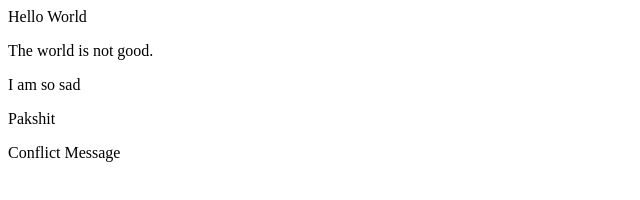
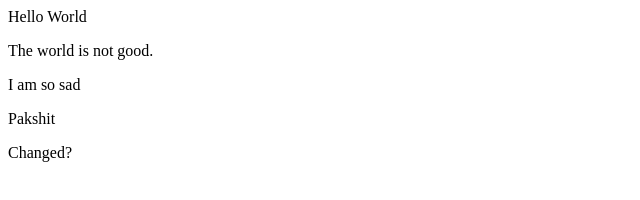
Before and after one commit to kaizuke21/github_test, a plain HTML site: page index.html in a window 1280 px wide. Shown: the full height of the page, 0-640 px from the left. Drawn offline with Linux system fonts and the light colour scheme.

Commit message:
Changed?

```diff
--- a/index.html
+++ b/index.html
@@ -2,4 +2,4 @@
 <p>The world is not good.</p>
 <p>I am so sad</p>
 <p>Pakshit</p>
-<p>Conflict Message</p>
+<p>Changed?</p>
```
